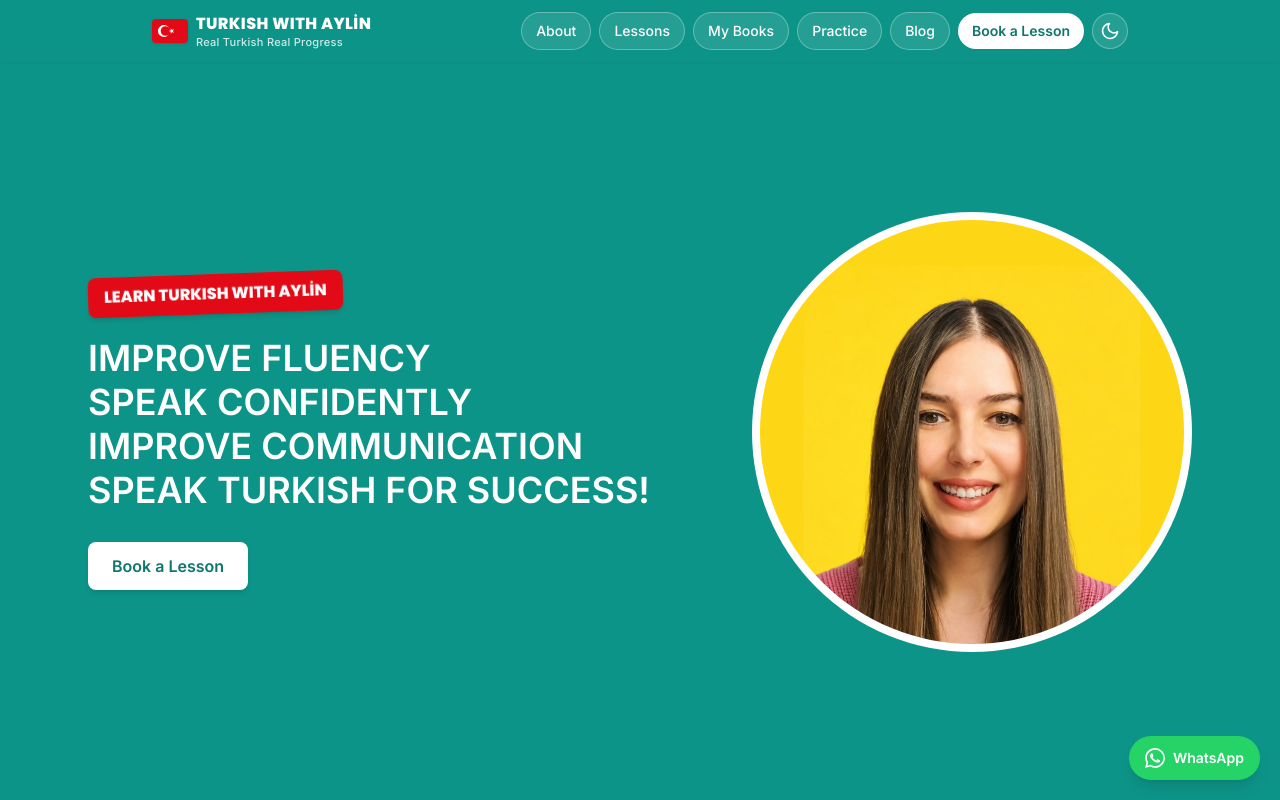
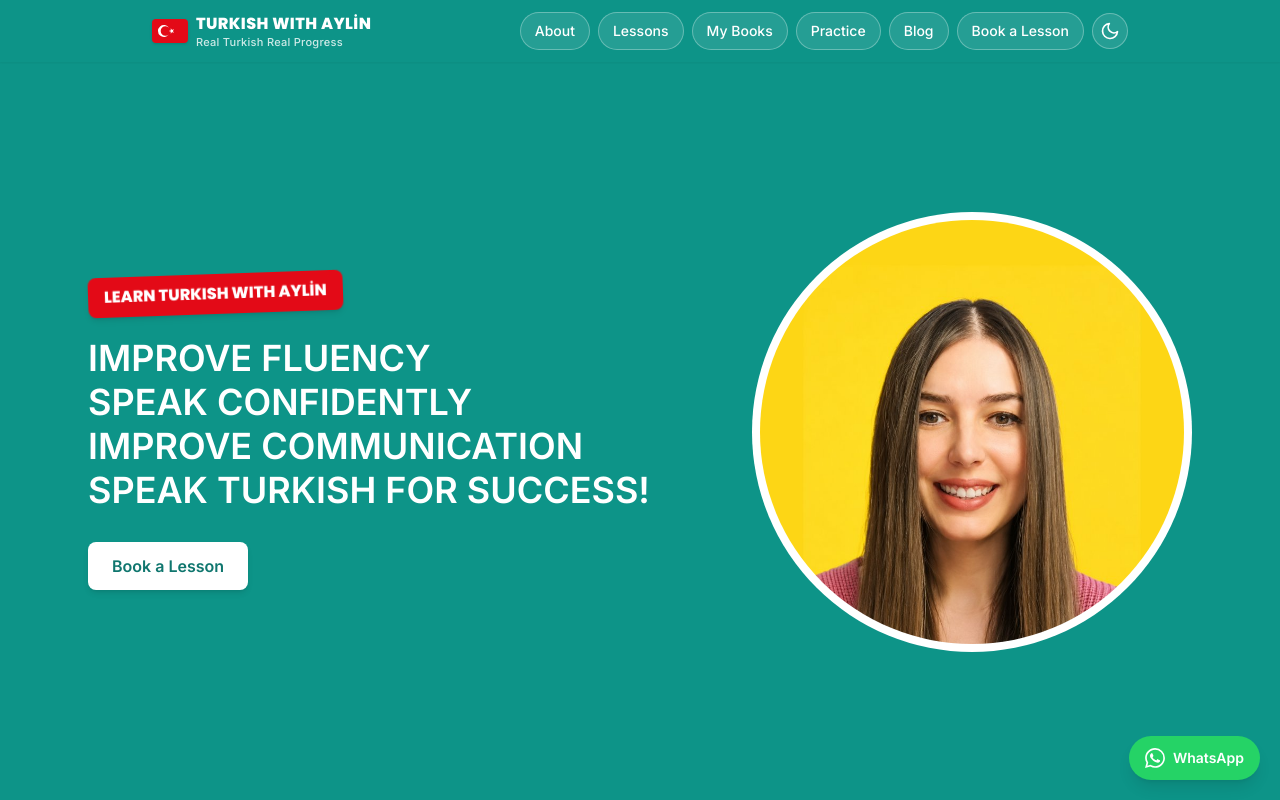
Before and after one commit to aylinmercan-web/language-workshop, a React (Vite) app: page / in a window 1280 px wide. Shown: the top 800 px of the page. Built offline with nearby package versions, Linux system fonts and the light colour scheme.

Commit message:
Menüdeki Book a Lesson düğmesi diğerleriyle aynı oldu

```diff
--- a/src/components/Nav.jsx
+++ b/src/components/Nav.jsx
@@ -27,7 +27,7 @@ export default function Nav() {
 
   const linkStyle = (href) => {
     const active = href === '/blog' && path.startsWith('/blog')
-    return href === '/#booking' || active
+    return active
       ? 'rounded-full bg-white px-3.5 py-2 text-sm font-semibold text-teal-700 shadow-sm hover:bg-amber-50 transition-colors'
       : 'rounded-full border border-white/30 bg-white/10 px-3.5 py-2 text-sm font-medium text-white hover:bg-white hover:text-teal-700 hover:border-white transition-colors'
   }
```
